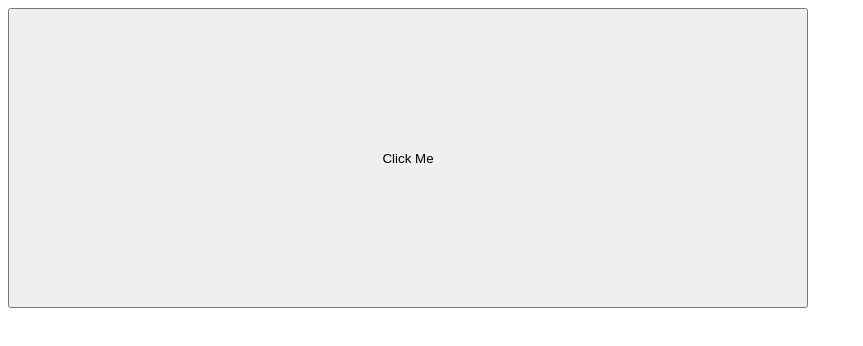
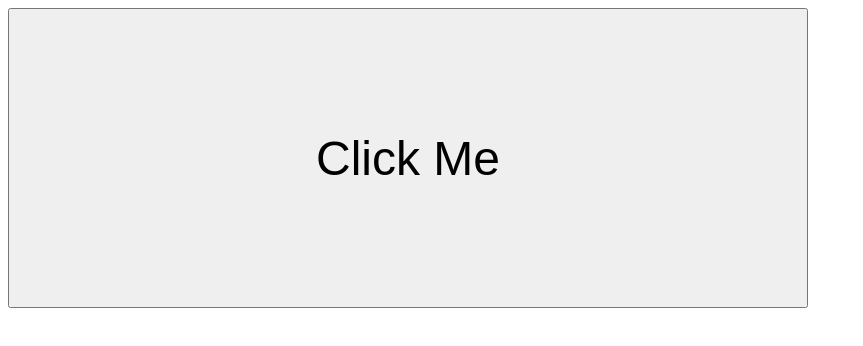
Before and after one commit to MCGP11/eggclick, a plain HTML site: page button.html in a window 1280 px wide. Shown: the whole page, without its empty margins (0-863 px from the left). Drawn offline with Linux system fonts and the light colour scheme.

Commit message:
Update button.html

```diff
--- a/button.html
+++ b/button.html
@@ -1,6 +1,6 @@
 <!DOCTYPE html>
 <html>
 <body>
-   <button id="myButton" style="height: 300px; width: 800px">Click Me</button>
+   <button id="myButton" style="height: 300px; width: 800px"><font size="+10">Click Me</button>
 </body>
 </html>
```
